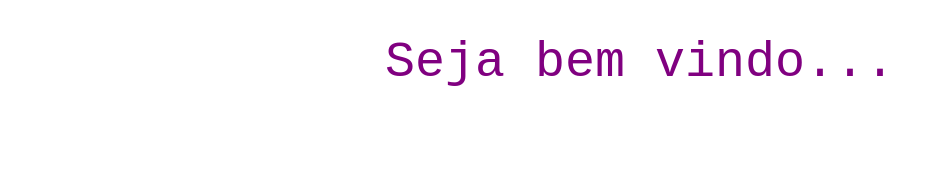
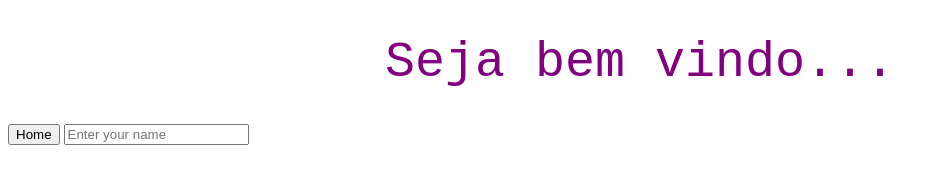
Before and after one commit to Nikolas-Pereira/Iniciando-em-JavaScript, a plain HTML site: page index.html in a window 1280 px wide. Shown: the whole page, without its empty margins (0-938 px from the left). Drawn offline with Linux system fonts and the light colour scheme.

Commit message:
testando conhecimento em HTML

```diff
--- a/index.html
+++ b/index.html
@@ -9,5 +9,8 @@
     <h1>Seja bem vindo...</h1>
     <script src="index.js"></script>
     <link rel="stylesheet" href="style.css">
-</body>
+
+    <button id="myButton">Home</button>
+    <input type="text" id="myInput" placeholder="Enter your name">
+    </body>
 </html>
```
Also changed, not shown: index.js (line endings or trailing spaces).
